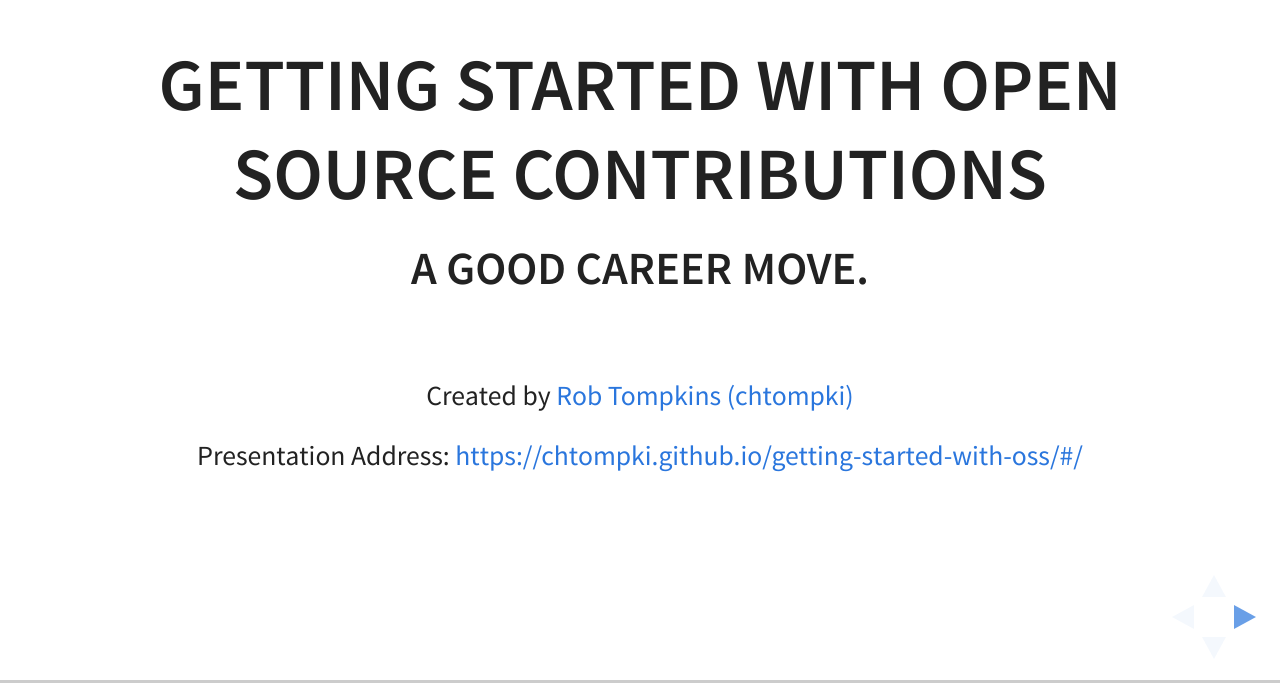
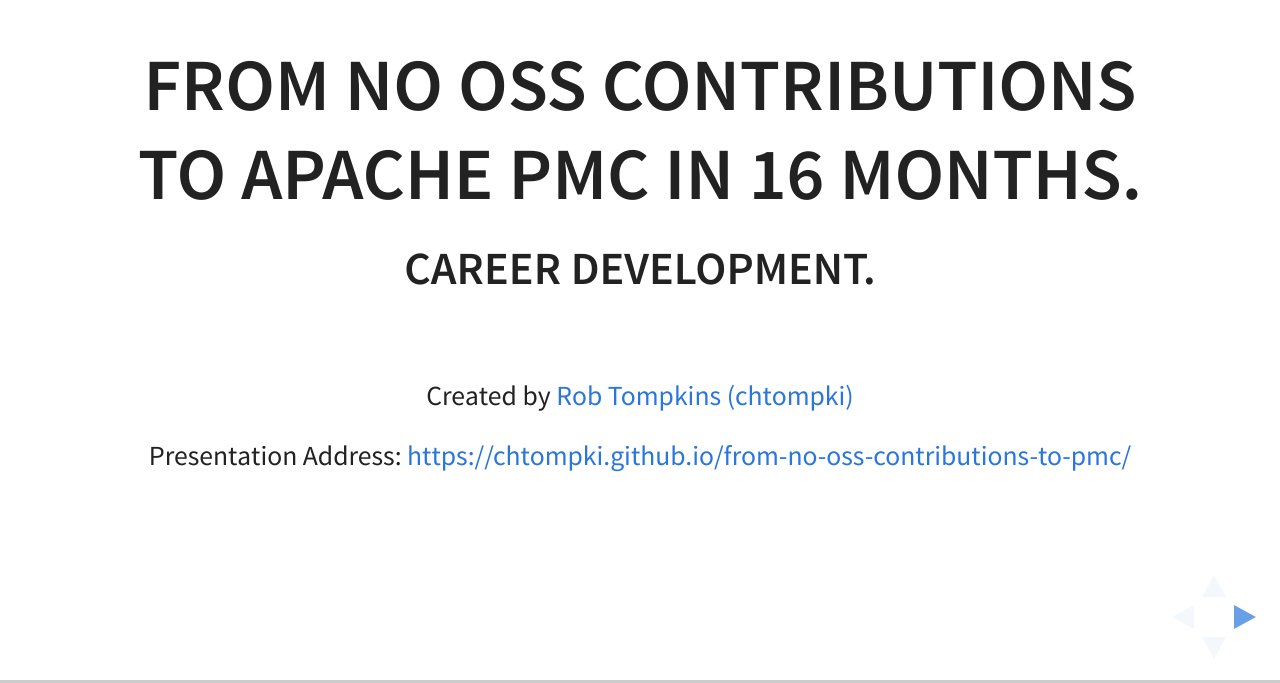
Before and after one commit to chtompki/from-no-oss-contributions-to-pmc, a website: page index.html in a window 1280 px wide. Shown: the part 117-800 px from the top of the page. Drawn offline with nearby package versions, Linux system fonts and the light colour scheme; some packages are replaced by stand-ins of ours.

Commit message:
(update) title slide

```diff
--- a/index.html
+++ b/index.html
@@ -34,14 +34,14 @@
 <div class="reveal">
     <div class="slides">
         <section>
-            <h2>Getting Started With Open Source Contributions</h2>
-            <h4>A good career move.</h4>
+            <h2>From no OSS contributions to Apache PMC in 16 months.</h2>
+            <h4>Career Development.</h4>
             <br>
                 <small>Created by
                     <a href="https://github.com/chtompki">
                         Rob Tompkins (chtompki)</a></small><br/>
-                <small>Presentation Address: <a href="https://chtompki.github.io/getting-started-with-oss/#/">
-                    https://chtompki.github.io/getting-started-with-oss/#/</a></small>
+                <small>Presentation Address: <a href="https://chtompki.github.io/from-no-oss-contributions-to-pmc/">
+                    https://chtompki.github.io/from-no-oss-contributions-to-pmc/</a></small>
             </p>
 
         </section>
```
